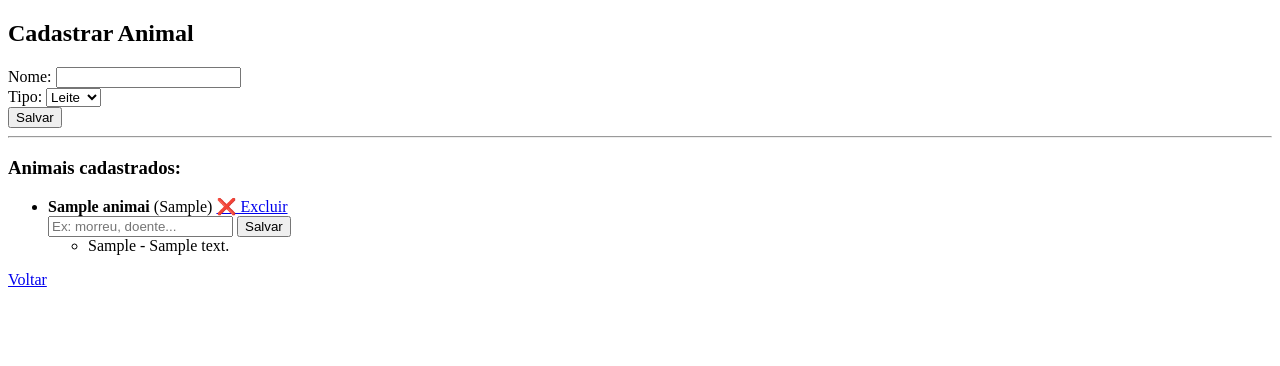
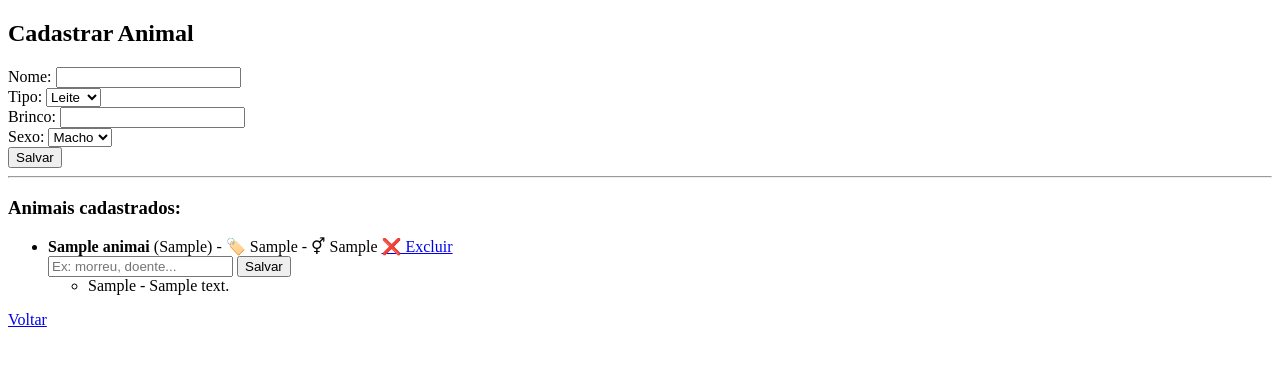
Before and after one commit to rafael-cm-art/sistema-fazenda, a Flask app: page /cadastro in a window 1280 px wide. Shown: the top 366 px of the page. Run offline with Flask 3, Linux system fonts and the light colour scheme; tables that the repository leaves empty hold one stand-in row (values such as "Sample post").

Commit message:
add brinco e sexo funcionando

```diff
--- a/templates/cadastro.html
+++ b/templates/cadastro.html
@@ -17,6 +17,16 @@
         <option value="corte">Corte</option>
     </select><br>
 
+    <!-- 🔥 NOVO CAMPO -->
+    Brinco: <input name="brinco"><br>
+
+    <!-- 🔥 NOVO CAMPO -->
+    Sexo:
+    <select name="sexo">
+        <option value="M">Macho</option>
+        <option value="F">Fêmea</option>
+    </select><br>
+
     <button>Salvar</button>
 </form>
 
@@ -29,6 +39,10 @@
     <li>
         <b>{{ animal[1] if animal|length > 1 else "" }}</b>
         ({{ animal[2] if animal|length > 2 else "" }})
+
+        <!-- 🔥 MOSTRAR BRINCO E SEXO -->
+        - 🏷️ {{ animal[3] if animal|length > 3 else "" }}
+        - ⚥ {{ animal[4] if animal|length > 4 else "" }}
 
         <a href="/excluir/{{ animal[0] }}" onclick="return confirm('Tem certeza?')">❌ Excluir</a>
 
```
Also changed, not shown: templates/dashboard.html (+4 -3 lines).
